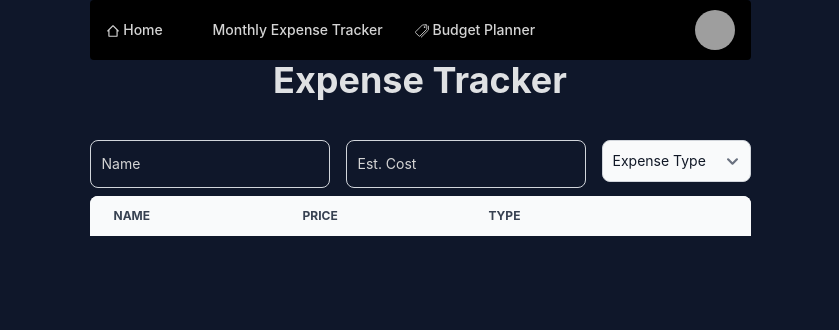
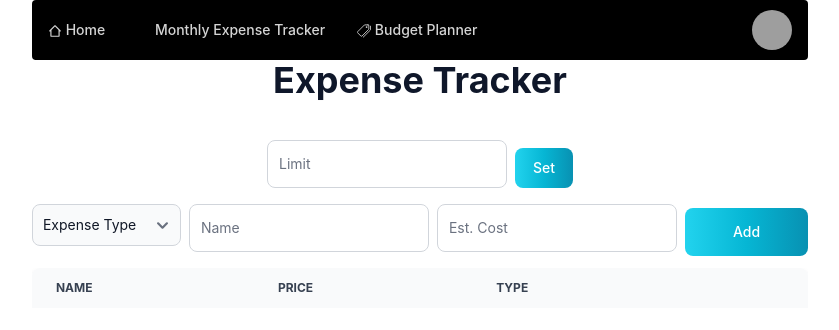
Before and after one commit to BrandonTuTwo2/walletwatcher, a React (Vite) app: page /expense in a window 1280 px wide. Shown: the top 330 px of the page, without its empty margins (220-1059 px from the left). Built offline with nearby package versions, Linux system fonts and the light colour scheme; grey boxes are pictures that could not be loaded; some icons are missing.

Commit message:
feat updated styling, added menu to set limit for expense

```diff
--- a/src/index.css
+++ b/src/index.css
@@ -9,7 +9,7 @@
 
   color-scheme: light dark;
   color: rgba(255, 255, 255, 0.87);
-  background-color: rgb(15 23 42);
+  background-color: rgba(255, 255, 255, 0.87);
 
   font-synthesis: none;
   text-rendering: optimizeLegibility;
--- a/src/routes/expense-tracker.tsx
+++ b/src/routes/expense-tracker.tsx
@@ -1,18 +1,40 @@
 import { NavBar } from "../components/navbar"
-import { FloatingLabel, Select } from "flowbite-react";
-import { Table } from "flowbite-react";
+import { FloatingLabel, Select,Button, Table, Alert} from "flowbite-react";
+import { useState } from "react";
 
 export const ExpenseTracker = () => {
+    const [curExpenseName,setCurExpenseName] = useState("");
+    const [curExpenseCost,setCurExpenseCost] = useState(0);
+    const [limit,setLimit] = useState(0.0)
+
+    function isPostativenumber(value: string) {
+      return /^\d*\.?\d+$/.test(value);
+    }
+
     return (
         <div className="">
             <NavBar />
-            <h1 className="lg:text-4xl text-2xl font-bold text-center pb-10">
+            <h1 className="text-slate-900 lg:text-4xl text-2xl font-bold text-center pb-10">
                 Expense Tracker
             </h1>
-            <div className="grid grid-flow-col justify-stretch space-x-4">
+            <form className="justify-center flex gap-2" onSubmit={(e) =>{
+              e.preventDefault();
+              const target = e.target as typeof e.target & {
+                limit: {value: string};
+              }
+              const moneyLimit = target.limit.value;
 
-                <FloatingLabel className="bg-slate-900 text-neutral-300 " variant="outlined" label="Name" />
-                <FloatingLabel className="bg-slate-900 text-neutral-300" variant="outlined" label="Est. Cost" />
+              if(isPostativenumber(moneyLimit)) {
+                setLimit(parseFloat(moneyLimit))
+              } else {
+                console.log("WOMP WOMP");
+              }
+            }}>
+              <FloatingLabel id="limit"className="" variant="outlined" label="Limit" name="limit" />
+              <Button gradientMonochrome="cyan" className="self-center" type="submit">Set</Button>
+            </form>
+
+            <form className="justify-center flex flex-row gap-2 py-2">
             <Select id="expenseType" required>
                       <option>Expense Type</option>
                       <option>Food</option>
@@ -20,7 +42,11 @@ export const ExpenseTracker = () => {
                       <option value="">Transportation</option>
                       <option value="">Emergency</option>
                   </Select>
-            </div>
+              <FloatingLabel className="" variant="outlined" label="Name" />
+                  <FloatingLabel className="" variant="outlined" label="Est. Cost" />
+
+                <Button gradientMonochrome="cyan" type="submit" className="py-1.5 px-8 self-center">Add</Button>
+            </form>
             <div className="overflow-x-auto">
       <Table>
         <Table.Head>
@@ -32,11 +58,11 @@ export const ExpenseTracker = () => {
           </Table.HeadCell>
         </Table.Head>
         <Table.Body className="divide-y">
-          <Table.Row className="bg-white dark:border-gray-700 dark:bg-gray-800">
+          <Table.Row className=" dark:border-gray-700 dark:bg-gray-800">
           </Table.Row>
-          <Table.Row className="bg-white dark:border-gray-700 dark:bg-gray-800">
+          <Table.Row className="dark:border-gray-700 dark:bg-gray-800">
           </Table.Row>
-          <Table.Row className="bg-white dark:border-gray-700 dark:bg-gray-800">
+          <Table.Row className="dark:border-gray-700 dark:bg-gray-800">
           </Table.Row>
         </Table.Body>
       </Table>
```
Lines whose indentation alone changed are shown as unchanged.
